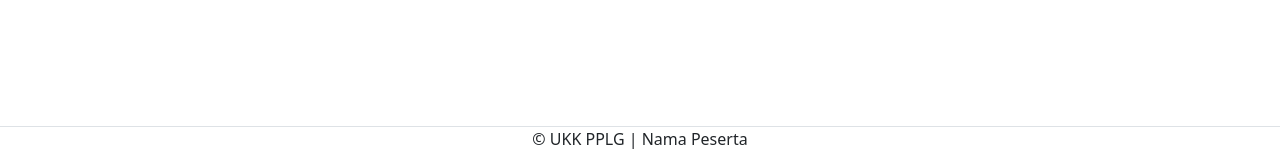
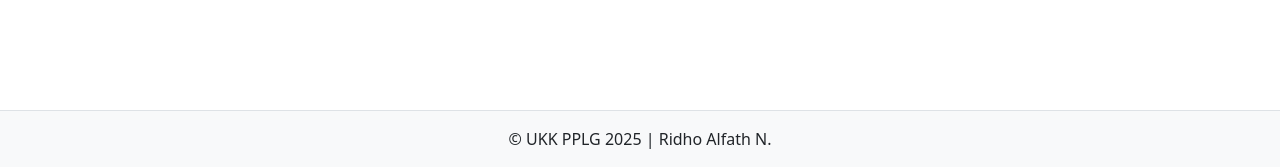
Before and after one commit to TBlunk/UKK2025_XIIPPLG2_7909, a PHP site: page /register.php in a window 1280 px wide. Shown: the part 633-800 px from the top of the page. Run offline with PHP 8.4, Linux system fonts and the light colour scheme.

Commit message:
Decor UI + Fix Profile

```diff
--- a/register.php
+++ b/register.php
@@ -53,8 +53,8 @@
     </div>
 </div>
 
-<footer class="d-flex justify-content-center border-top mt-3 bd-light fixed-bottom" >
-    <p>&copy; UKK PPLG | Nama Peserta</p>
+<footer class="d-flex justify-content-center border-top mt-3 bg-light fixed-bottom">
+    <p class="mt-3">&copy; UKK PPLG 2025 | Ridho Alfath N.</p>
 </footer>
 
     <script src="assets/js/bootstrap.min.js"></script>
```
